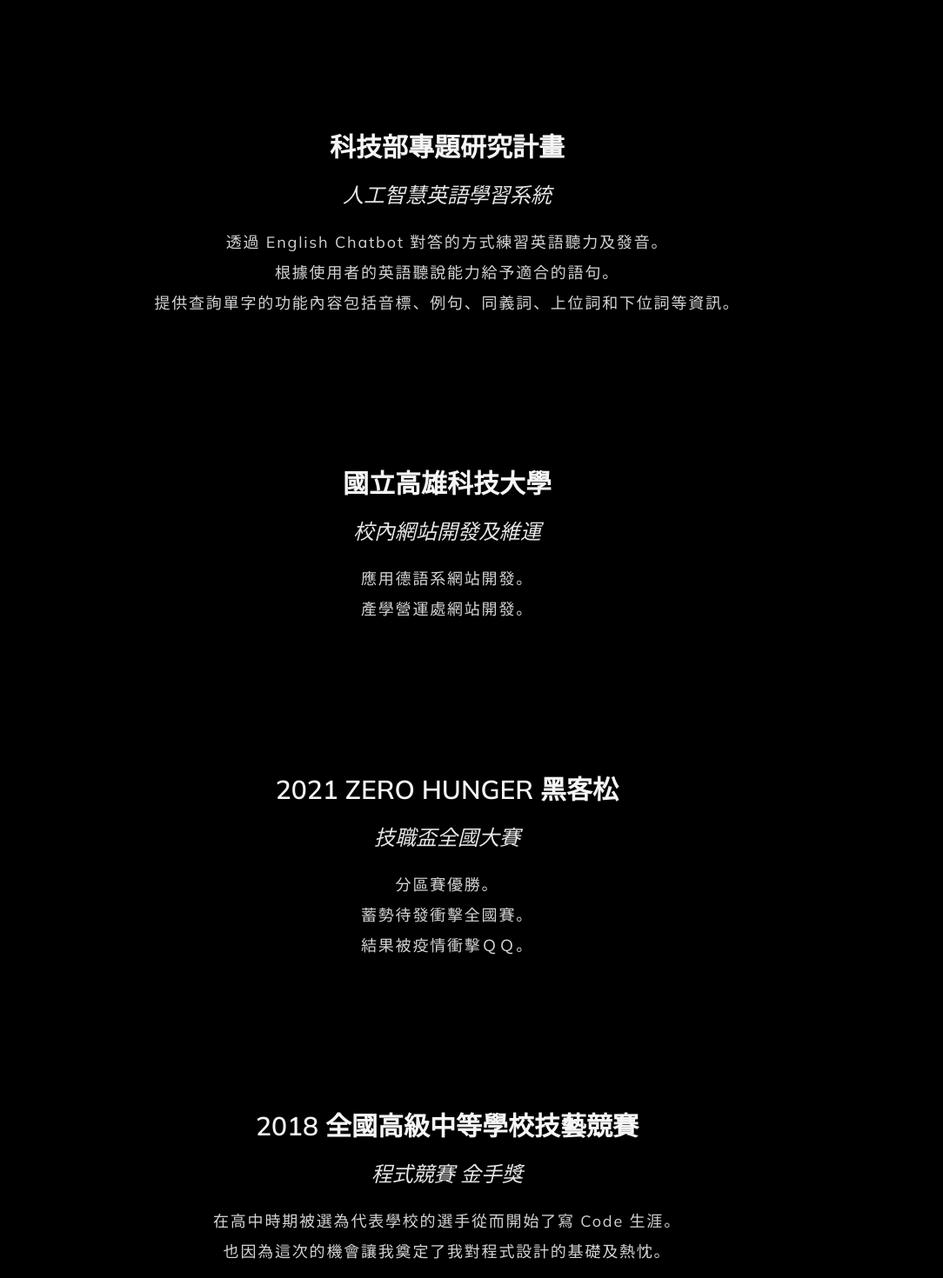
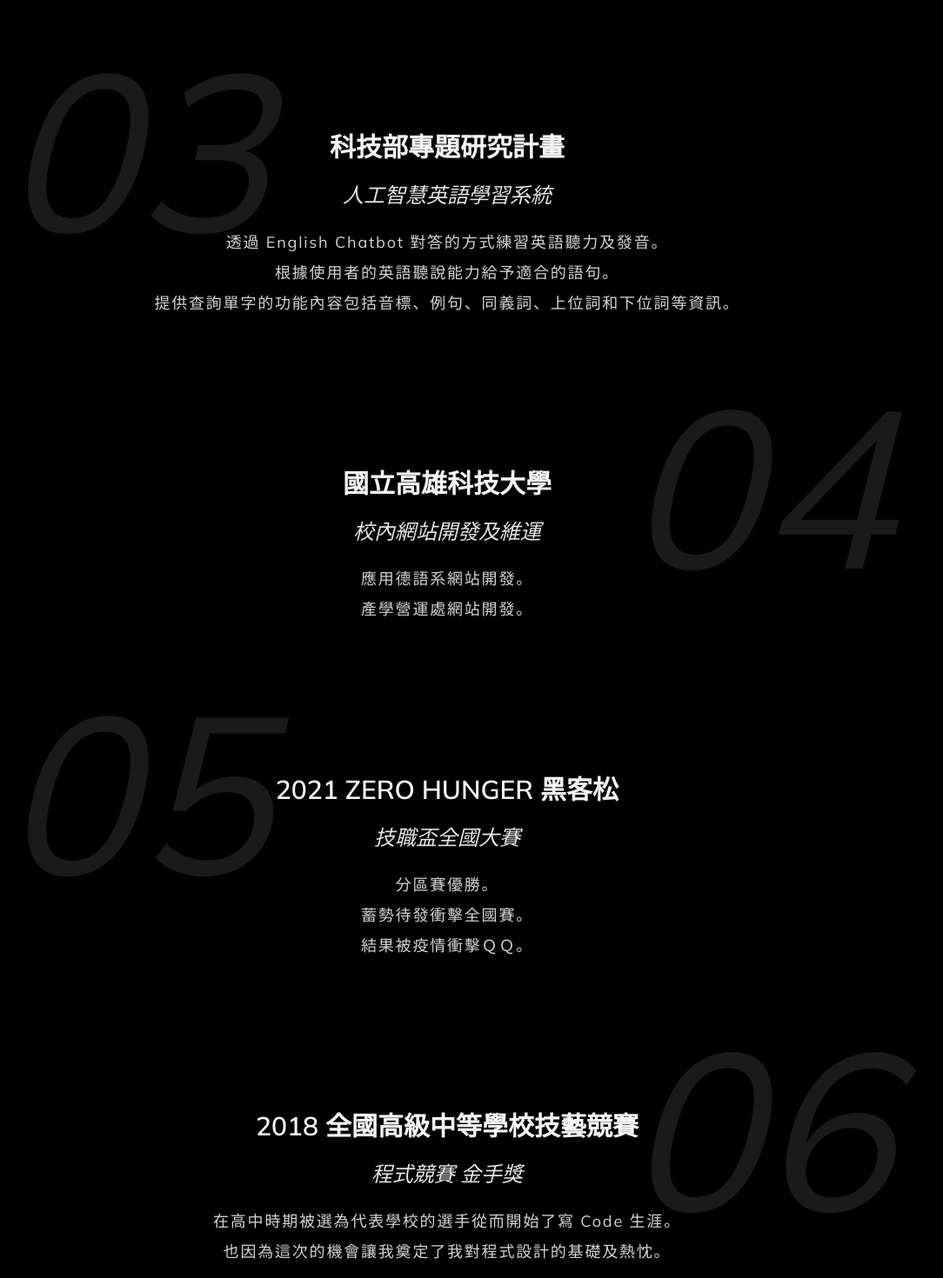
Before and after one commit to minhonglolz/minhonglolz.github.io, a Next.js app: page / in a window 1280 px wide. Shown: the part 2540-4010 px from the top of the page at 87% size, without its empty margins (126-1210 px from the left). Built offline with nearby package versions, Linux system fonts and the light colour scheme.

Commit message:
feat: update experience

```diff
--- a/components/ExperienceContent.tsx
+++ b/components/ExperienceContent.tsx
@@ -1,5 +1,69 @@
 import { ImageProps } from 'next/image'
 import { ReactNode } from 'react'
+
+export const experiences = [
+  {
+    title: '3drens',
+    subTitle: 'Software Engineer Intern',
+    date: '2021/07 - Present',
+    contents: [
+      '將現有專案效能優化、抽出重複程式碼，提高可閱讀性，降低維護成本。',
+      '設計與開發權限管理和路由架構及撰寫 HDL 文件。',
+      '專案導入 ESlint，修復 200+ 錯誤及警告。',
+      '專案導入 Hooks，並刪除 40% 冗余程式碼。',
+      '開發客製化資訊儀表板、客製化使用者自定義偏好。',
+      '定義開發風格規範文件。',
+    ],
+  },
+  {
+    title: 'Developer Student Club',
+    date: '2020/08',
+    subTitle: 'Front End Speaker',
+    contents: [
+      '是由 Google Developers 所支援的學生開發者社群。',
+      '社團人員招募講者。',
+      '開發者前端課程講者。',
+    ],
+  },
+  {
+    title: '科技部專題研究計畫',
+    subTitle: '人工智慧英語學習系統',
+    date: '2020/06',
+    contents: [
+      '透過 English Chatbot 對答的方式練習英語聽力及發音。',
+      '根據使用者的英語聽說能力給予適合的語句。',
+      '提供查詢單字的功能內容包括音標、例句、同義詞、上位詞和下位詞等資訊。',
+    ],
+  },
+  {
+    title: '國立高雄科技大學',
+    subTitle: '校內網站開發及維運',
+    date: '2020/03',
+    contents: [
+      '應用德語系網站開發。',
+      '產學營運處網站開發。',
+    ],
+  },
+  {
+    title: '2021 ZERO HUNGER 黑客松',
+    subTitle: '技職盃全國大賽',
+    date: '2021/05',
+    contents: [
+      '分區賽優勝。',
+      '蓄勢待發衝擊全國賽。',
+      '結果被疫情衝擊ＱＱ。',
+    ],
+  },
+  {
+    title: '2018 全國高級中等學校技藝競賽',
+    subTitle: '程式競賽 金手獎',
+    date: '2018',
+    contents: [
+      '在高中時期被選為代表學校的選手從而開始了寫 Code 生涯。',
+      '也因為這次的機會讓我奠定了我對程式設計的基礎及熱忱。',
+    ],
+  },
+]
 
 type Props = {
   title: string,
@@ -8,11 +72,15 @@ type Props = {
   children?: ReactNode,
   image?: ImageProps['src'],
   imageAlt?: string,
+  even?: boolean,
+  index: number,
 }
 
-export default function ExperienceContent ({ title, subTitle, children }: Props) {
+export default function ExperienceContent ({ title, subTitle, children, even, index }: Props) {
   return (
-    <div className="px-10 pt-[5rem] pb-[5rem] flex text-center justify-center w-full">
+    <div className="w-full flex text-center justify-center">
+      <div className={'lg:min-w-[1024px] md:min-w-[800px] relative px-10 pt-[5rem] pb-[5rem]'}>
+        <div className={`absolute hidden md:block  md:text-[12rem] lg:text-[16rem] italic text-white opacity-10 ${even ? '-right-0' : '-left-0 '} top-28 -translate-y-1/2`}>{index > 9 || '0'}{index + 1}</div>
         <div className="self-center">
           <h2 className="text-neutral-100 text-3xl font-bold leading-[60px]">{title}</h2>
           <div>
@@ -23,5 +91,7 @@ export default function ExperienceContent ({ title, subTitle, children }: Props)
           </div>
         </div>
       </div>
+    </div>
+
   )
 }
--- a/pages/index.tsx
+++ b/pages/index.tsx
@@ -7,7 +7,7 @@ import { Menu } from '../components/Menu'
 import Navbar, { navbarLinks } from '../components/Navbar'
 import Title from '../components/Title'
 import useWindowSize from '../hooks/useWindowSize'
-import ExperienceContent from '../components/ExperienceContent'
+import ExperienceContent, { experiences } from '../components/ExperienceContent'
 import Loading from '../components/Loading'
 // @ts-ignore
 import { Element } from 'react-scroll'
@@ -39,11 +39,11 @@ const Home: NextPage = () => {
           <Title value="About"/>
           <div className={`px-10 ${windowHeight * 0.6 < offset ? 'opacity-100' : 'opacity-0'} transition-opacity ease-linear`}>
             <div className="text-xl mt-14 text-center leading-[50px]">
-              前端工程師<br/>
-              在校就學時一年開發經驗<br/>
-              實習時一年及四個以上大型專案合作開發經驗<br/>
-              擅長使用 React<br/>
-              不斷追逐著 Clean Code
+              <p>前端工程師</p>
+              <p>在校就學時一年開發經驗</p>
+              <p>實習時一年及四個以上大型專案合作開發經驗</p>
+              <p>擅長使用 React</p>
+              <p>不斷追逐著 Clean Code</p>
             </div>
             <div className="text-neutral-200 mt-14 text-center text-xl font-black ">
               <div className="mb-3">&ldquo; TypeScript / React / React Native / Redux / Next &rdquo; <br/></div>
@@ -54,75 +54,22 @@ const Home: NextPage = () => {
         </Element>
         <Element name={navbarLinks.experience.id} className="relative min-h-screen bg-black text-white">
           <Title value="Experience"/>
-
-          <ExperienceContent
-            title="3drens"
-            subTitle="Software Engineer Intern"
-            date="2021/07 - Present"
-          >
-            <div>
-              <p>將現有專案效能優化、抽出重複程式碼，提高可閱讀性，降低維護成本。</p>
-              <p>設計與開發權限管理和路由架構及撰寫 HDL 文件。</p>
-              <p>專案導入 ESlint，修復 200+ 錯誤及警告。</p>
-              <p>專案導入 Hooks，並刪除 40% 冗余程式碼。</p>
-              <p>開發客製化資訊儀表板、客製化使用者自定義偏好。</p>
-              <p>定義開發風格規範文件。</p>
-            </div>
-          </ExperienceContent>
-
-          <ExperienceContent
-            title="Developer Student Club"
-            date="2020/08"
-            subTitle="Front End Speaker"
-          >
-            <span className="list-disc tracking-widest">
-              <p>是由 Google Developers 所支援的學生開發者社群。</p>
-              <p>社團人員招募講者。</p>
-              <p>開發者前端課程講者。</p>
-            </span>
-          </ExperienceContent>
-          <ExperienceContent
-            title="科技部專題研究計畫"
-            subTitle="人工智慧英語學習系統"
-            date="2020/06"
-          >
-            <span className="list-disc tracking-widest">
-              <p>透過 English Chatbot 對答的方式練習英語聽力及發音。</p>
-              <p>根據使用者的英語聽說能力給予適合的語句。</p>
-              <p>提供查詢單字的功能內容包括音標、例句、同義詞、上位詞和下位詞等資訊。</p>
-            </span>
-          </ExperienceContent>
-          <ExperienceContent
-            title="國立高雄科技大學"
-            subTitle="校內網站開發及維運"
-            date="2020/03"
-          >
-            <span className="list-disc tracking-widest">
-              <p>應用德語系網站開發。</p>
-              <p>產學營運處網站開發。</p>
-            </span>
-          </ExperienceContent>
-          <ExperienceContent
-            title="2021 ZERO HUNGER 黑客松"
-            subTitle="技職盃全國大賽"
-            date="2021/05"
-          >
-            <span className="list-disc tracking-widest">
-              <p>分區賽優勝。</p>
-              <p>蓄勢待發衝擊全國賽。</p>
-              <p>結果被疫情衝擊ＱＱ。</p>
-            </span>
-          </ExperienceContent>
-          <ExperienceContent
-            title="2018 全國高級中等學校技藝競賽"
-            subTitle="程式競賽 金手獎"
-            date="2018"
-          >
-            <span className="list-disc tracking-widest">
-              <p>在高中時期被選為代表學校的選手從而開始了寫 Code 生涯。</p>
-              <p>也因為這次的機會讓我奠定了我對程式設計的基礎及熱忱。</p>
-            </span>
-          </ExperienceContent>
+          {experiences.map((item, index) => (
+            <ExperienceContent
+              key={index}
+              title={item.title}
+              subTitle={item.subTitle}
+              date={item.date}
+              even={Boolean(index % 2)}
+              index={index}
+            >
+              <span className="list-disc tracking-widest">
+                {item.contents.map((content, index) =>
+                  <p key={index}>{content}</p>
+                )}
+              </span>
+            </ExperienceContent>
+          ))}
         </Element>
       </div>
       <footer className="pt-28 bg-black"/>
```
Lines whose indentation alone changed are shown as unchanged.
